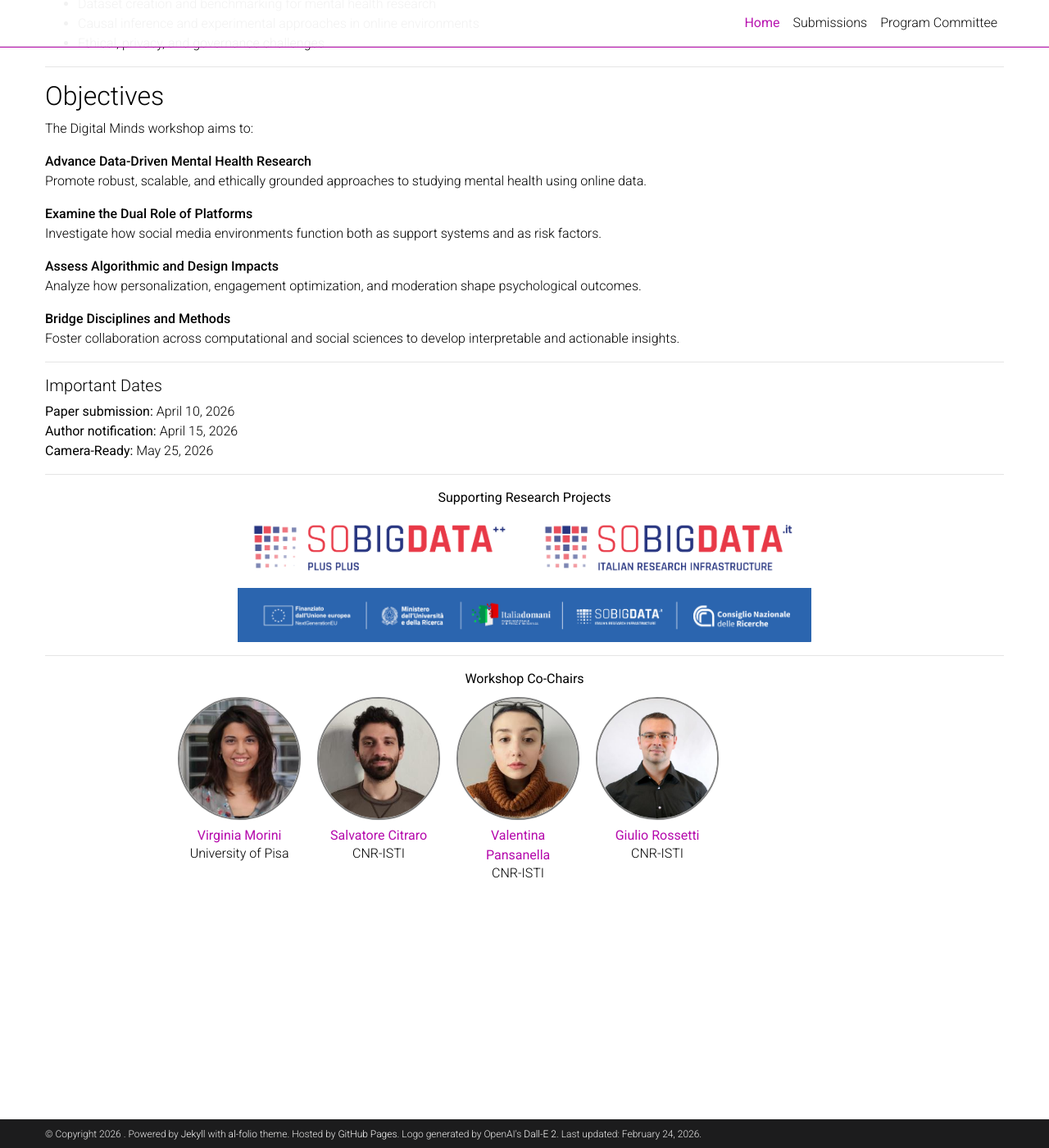
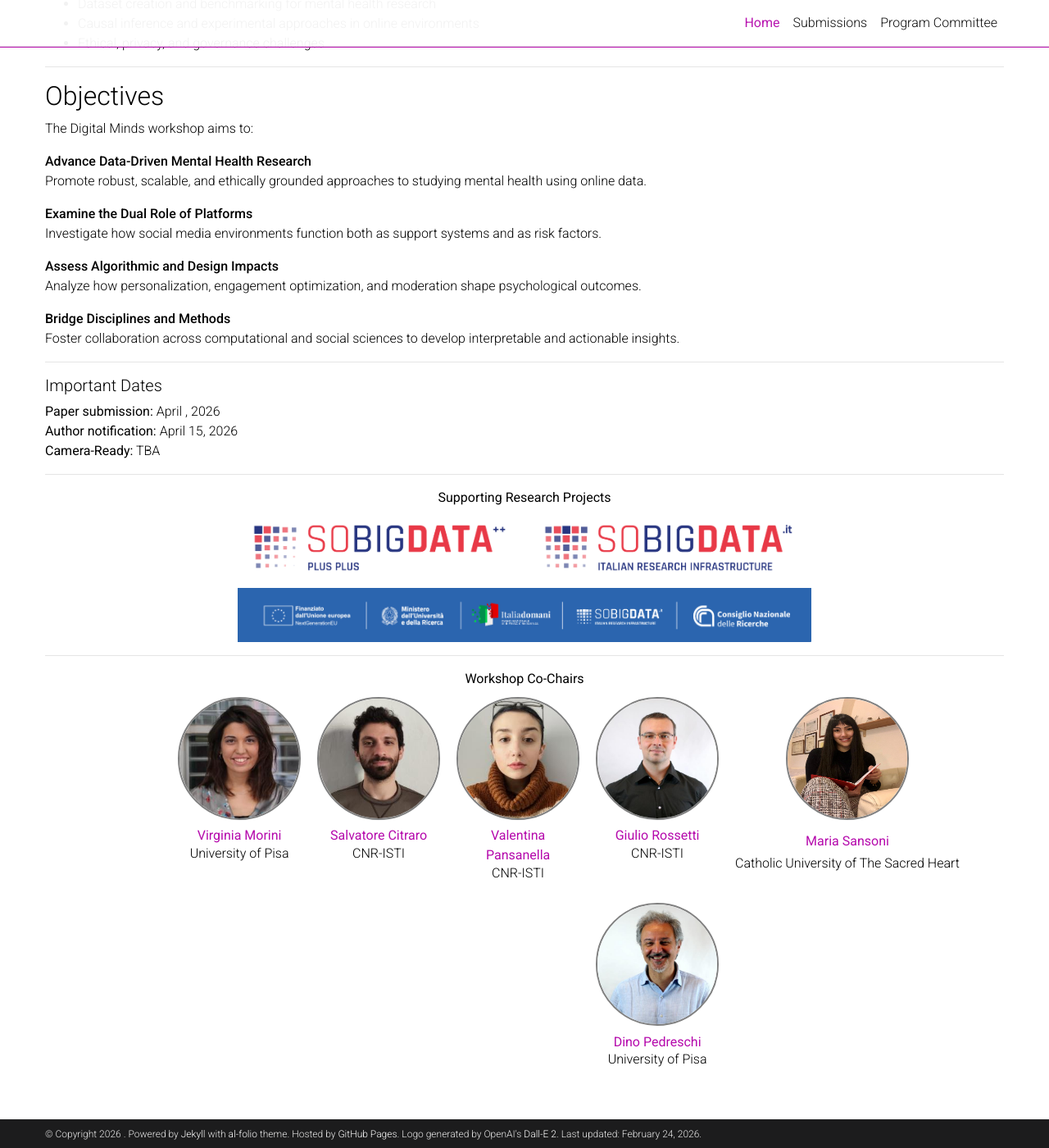
Before and after one commit to DMWorkshop/dmworkshop.github.io, a Jekyll site: the page built from _pages/about.md, in a window 1280 px wide and 1400 px high, scrolled down 1350 px. Shown: the whole window at 82% size. Built offline with Jekyll 4.4.1, drawn with Linux system fonts in a browser that asks for light colours; full-size pictures stand in for the smaller copies a plugin makes; a style sheet for code colours, icons or effects is not loaded.

Commit message:
organizers updated

```diff
--- a/_config.yml
+++ b/_config.yml
@@ -118,7 +118,7 @@ bing_site_verification:  # out your bing-site-verification ID (Bing Webmaster)
 # Blog
 # -----------------------------------------------------------------------------
 
-blog_name: DMM # blog_name will be displayed in your blog page
+blog_name: DM # blog_name will be displayed in your blog page
 blog_nav_title:  # your blog must have a title for it to be displayed in the nav bar
 blog_description: DM International Workshop website
 permalink: /blog/:year/:title/
--- a/_pages/about.md
+++ b/_pages/about.md
@@ -88,9 +88,9 @@ Foster collaboration across computational and social sciences to develop interpr
 
 
 ##### Important Dates
-<b>Paper submission:</b> April 10, 2026 <br/>
+<b>Paper submission:</b> April , 2026 <br/>
 <b>Author notification:</b> April 15, 2026 <br/>
-<b>Camera-Ready:</b> May 25, 2026 <br/>
+<b>Camera-Ready:</b> TBA <br/>
 
 ---
 
@@ -141,6 +141,21 @@ Foster collaboration across computational and social sciences to develop interpr
   <span style="display: block; margin-top: -10px; text-align: center;"><p>CNR-ISTI</p></span>
 </div>
 
+<div style="float: left; margin: 10px">
+<a href="">
+  <img src="assets/custom_images/maria_foto.png" style="border: 2px solid gray; width: 150px; height: 150px; background-size: cover; border-radius: 50%;">
+  </a>
+  <span style="display: block; padding: 5%; text-align: center;"><a href=""><b>Maria Sansoni</b></a></span>
+  <span style="display: block; margin-top: -10px; text-align: center;"><p>Catholic University of The Sacred Heart</p></span>
+</div>
+
+<div style="float: left; margin: 10px">
+<a href="">
+  <img src="assets/custom_images/dino_foto.jpg" style="border: 2px solid gray; width: 150px; height: 150px; background-size: cover; border-radius: 50%;">
+  </a>
+  <span style="display: block; padding: 5%; text-align: center;"><a href=""><b>Dino Pedreschi</b></a></span>
+  <span style="display: block; margin-top: -10px; text-align: center;"><p>University of Pisa</p></span>
+</div>
 
 
 </div>
```
Also changed, not shown: _pages/CFP.md (+2 -2 lines), assets/custom_images/dino_foto.jpg (added), assets/custom_images/maria_foto.png (added).
